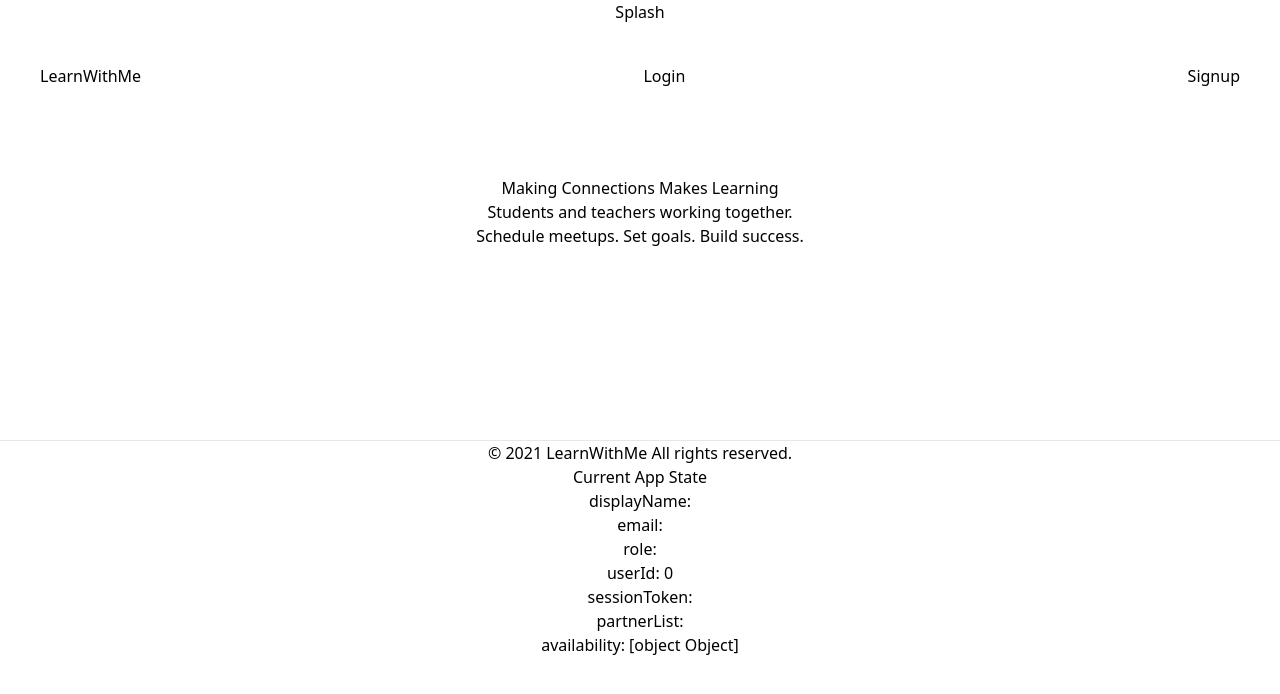
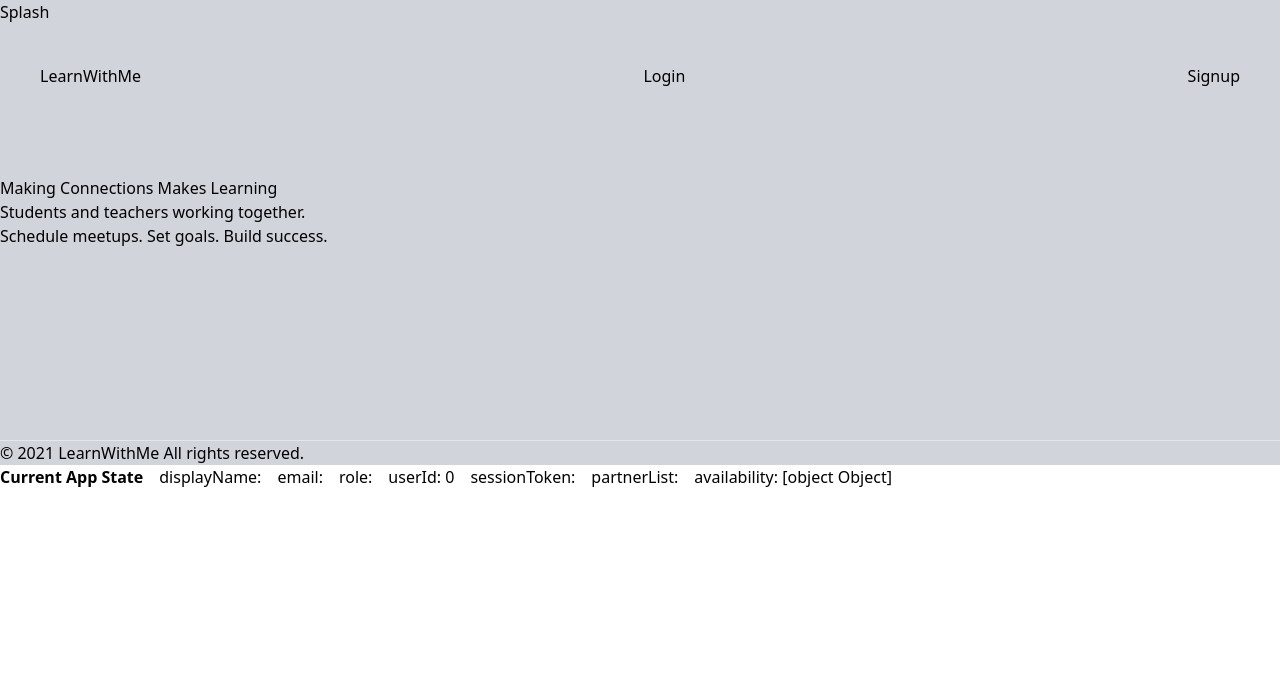
Before and after one commit to SteveEmerson/LearnWithMe-client, a React (Create React App) app: page /home in a window 1280 px wide. Shown: the top 694 px of the page. Built offline with nearby package versions, Linux system fonts and the light colour scheme.

Commit message:
test with backgrounds and flex

```diff
--- a/src/App.css
+++ b/src/App.css
@@ -1,38 +1,3 @@
 .App {
   text-align: center;
 }
-
-.App-logo {
-  height: 40vmin;
-  pointer-events: none;
-}
-
-@media (prefers-reduced-motion: no-preference) {
-  .App-logo {
-    animation: App-logo-spin infinite 20s linear;
-  }
-}
-
-.App-header {
-  background-color: #282c34;
-  min-height: 100vh;
-  display: flex;
-  flex-direction: column;
-  align-items: center;
-  justify-content: center;
-  font-size: calc(10px + 2vmin);
-  color: white;
-}
-
-.App-link {
-  color: #61dafb;
-}
-
-@keyframes App-logo-spin {
-  from {
-    transform: rotate(0deg);
-  }
-  to {
-    transform: rotate(360deg);
-  }
-}
--- a/src/App.tsx
+++ b/src/App.tsx
@@ -1,5 +1,5 @@
 import * as React from 'react';
-import './App.css';
+
 import Splash from './components/splash-components/Splash';
 import Teacher from './components/teacher-components/Teacher';
 import Student from './components/student-components/Student';
@@ -38,13 +38,13 @@ class App extends React.Component<{}, AppState> {
 
   render() {
     return (
-      <div className="App">
+      <div className="App bg-gray-300">
         {this.state.user.role === "" && <Splash setAppState={this.setState}/>}
         {this.state.user.role === "teacher" && <Teacher currUser={this.state.user} setAppState={this.setState}/>}
         {this.state.user.role === "student" && <Student currUser={this.state.user} setAppState={this.setState}/>}
 
-        <div>
-          <h1>Current App State</h1>
+        <div className="bg-white flex flex-row space-x-4">
+          <h1 className="font-semibold" >Current App State</h1>
           <p>displayName: {this.state.user.displayName}</p>
           <p>email: {this.state.user.email}</p>
           <p>role: {this.state.user.role}</p>
```
